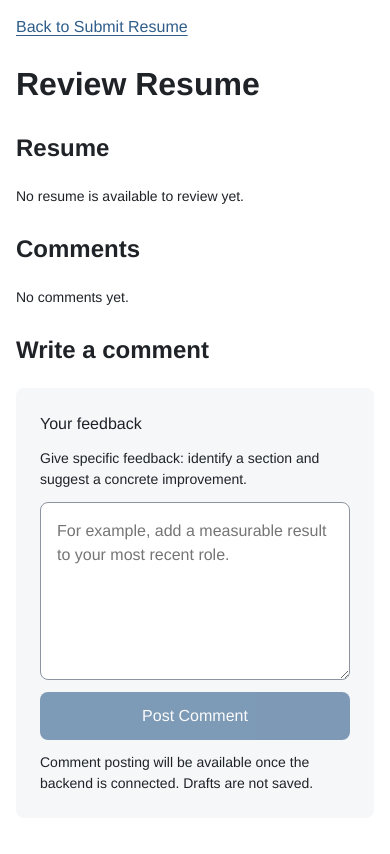
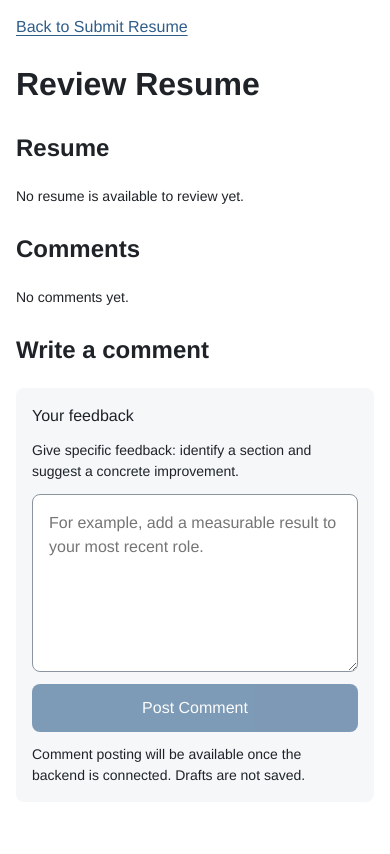
Before and after one commit to Rimcheb/Resume_reviewer, a Flask app: template templates/view_resume.html in a window 390 px wide. Shown: the part 21-875 px from the top of the page. After the commit the page ends 802 px from the top, so only its background shows below. Run offline with Flask 3, Linux system fonts and the light colour scheme; the template is opened without the code that fills it, so the values that code supplies are empty.

Commit message:
Improve keyboard accessibility and mobile layout

```diff
--- a/static/style.css
+++ b/static/style.css
@@ -39,6 +39,10 @@ textarea {
 /* Keep keyboard focus visible against the input background. */
 textarea:focus {
     border-color: var(--color-focus-border);
+}
+
+textarea:focus,
+button:focus-visible {
     outline: 2px solid var(--color-focus-border);
     outline-offset: 2px;
     box-shadow: var(--focus-ring);
@@ -163,5 +167,11 @@ button:disabled {
     .container {
         margin: 20px auto;
         padding: var(--space-4);
+        overflow-wrap: anywhere;
+    }
+
+    form,
+    .resume-review .resume-text {
+        padding: var(--space-4);
     }
 }
```
